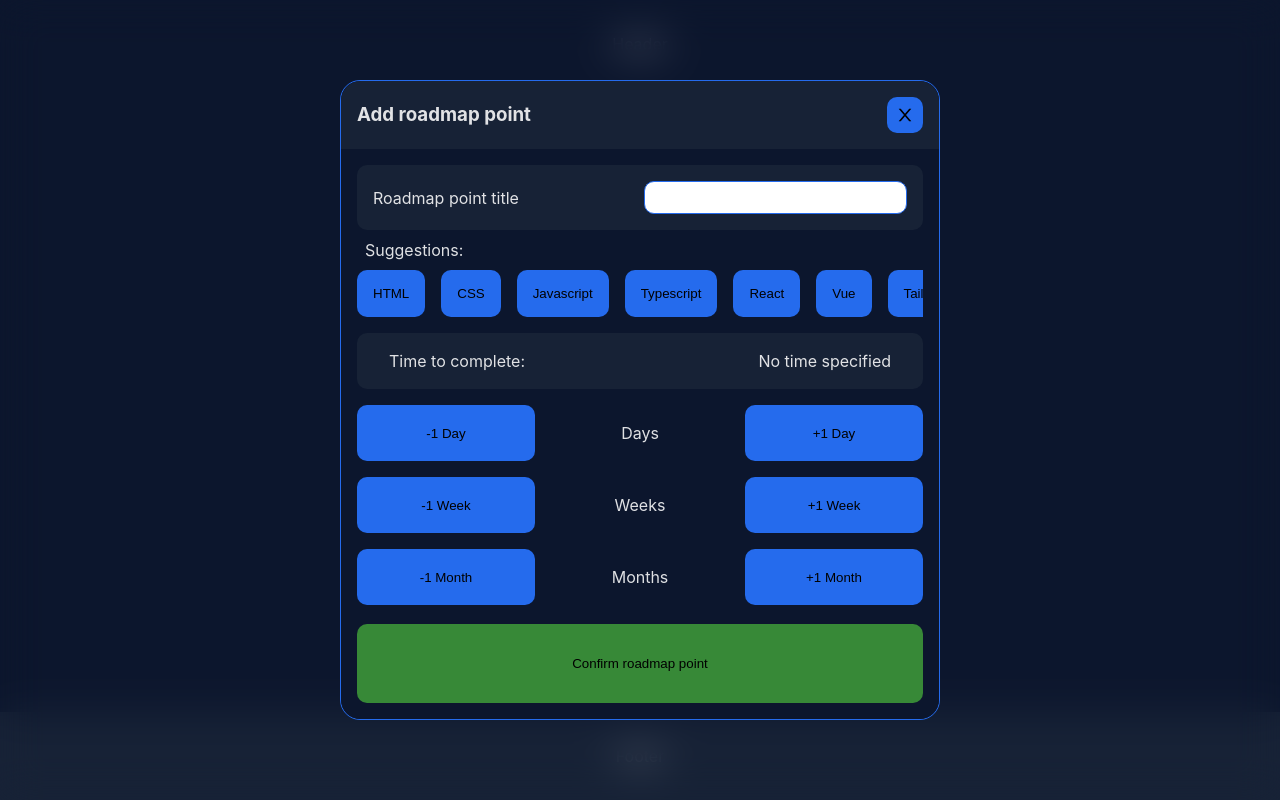
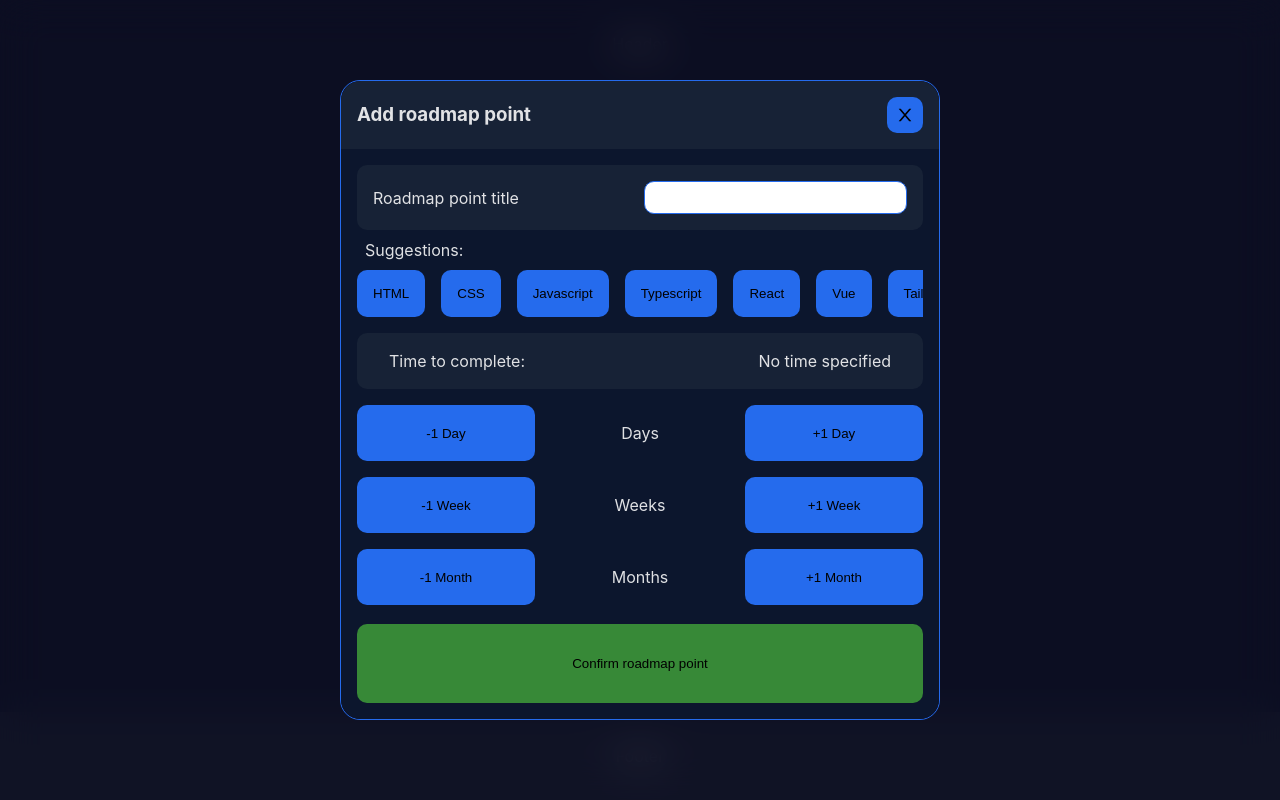
Before and after one commit to pawelrybka/React-Typescript-Game, a React (Vite) app: page / in a window 1280 px wide. Both pictures are taken after a click on the button "Add new point". Built offline with nearby package versions, Linux system fonts and the light colour scheme.

Commit message:
Blur in safari

```diff
--- a/src/components/Backdrop/Backdrop.module.css
+++ b/src/components/Backdrop/Backdrop.module.css
@@ -1,10 +1,10 @@
 .backdrop{
-    position: fixed;
+    position: absolute;
     top: 0;
     left: 0;
     width: 100%;
     height: 100%;
     backdrop-filter: blur(20px);
-    transition: .3s ease-in-out;
+    background-color: hsla(252, 43%, 7%, 0.576);
     z-index: 1;
 }
```
